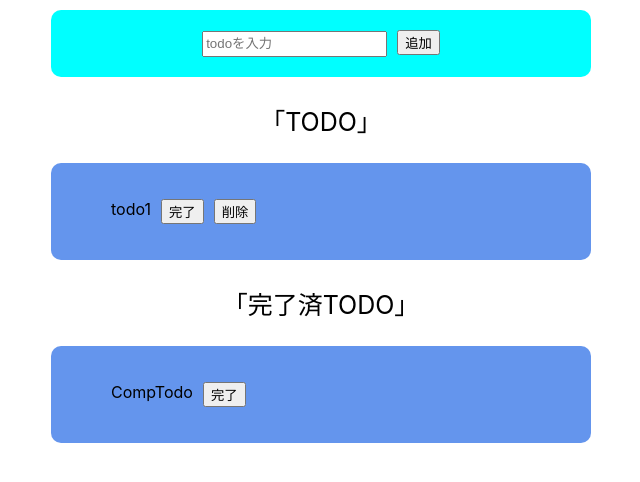
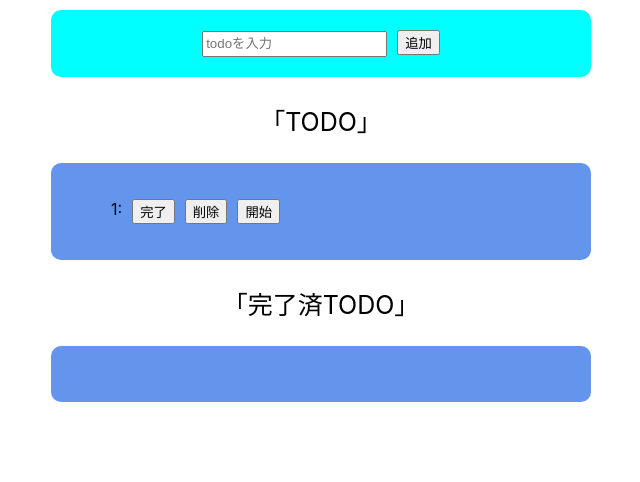
Before and after one commit to RyoTTT/no335-Todolist, a React (Create React App) app: page / in a window 1280 px wide. Both pictures are taken after a click on the button "追加". Shown: the top 482 px of the page, without its empty margins (319-959 px from the left). Built offline with nearby package versions, Linux system fonts and the light colour scheme.

Commit message:
add comp and delete func

```diff
--- a/src/App.css
+++ b/src/App.css
@@ -23,9 +23,7 @@ p {
   background-color: cornflowerblue;
   border-radius: 10px;
 }
-ul {
-  display: flex;
-}
+
 button {
   margin-left:10px;
 }
@@ -43,3 +41,11 @@ li {
   background-color:cornflowerblue;
   border-radius: 10px;
 }
+.contents {
+  display: flex;
+  margin-bottom:5px;
+}
+#active {
+  background-color: crimson;
+  color: gold;
+}
--- a/src/App.js
+++ b/src/App.js
@@ -1,27 +1,86 @@
-import logo from './logo.svg';
 import React from 'react';
 import './App.css';
+import { useState } from 'react';
+import { findByLabelText } from '@testing-library/react';
+
 
 function App() {
-  return (
+  const [todos,setTodos] = useState([]);
+  const [todoText,settodoText] = useState("");
+  const [compTodos,setcompTodos] = useState([]);
+  const [active,setactive] = useState(false);
+
+  const getText = (e) => {
+    e.preventDefault();
+    settodoText(e.target.value);
+  }
+
+  const submitTodo = () => {
+      const newTodos = [...todos, todoText];
+      setTodos(newTodos);
+      settodoText("");
+    }
+
+  const todoDelete = (num) => {
+    const spliceTodos = [...todos];
+    spliceTodos.splice(num,1);
+    setTodos(spliceTodos);
+    }
+
+  const todoComp = (num) => {
+    const spliceTodos = [...todos];
+    spliceTodos.splice(num,1);
+
+  const newcompTodos = [...compTodos,todos[num]];
+    setTodos(spliceTodos);
+    setcompTodos(newcompTodos);
+  }
+
+  const backTodos = (num) => {
+    const backTodos = [...compTodos];
+    backTodos.splice(num,1);
+
+    const returnTodos = [...todos,compTodos[num]];
+    setTodos(returnTodos);
+    setcompTodos(backTodos);
+  }
+  const todoDoing = () => {
+    setactive(!active);
+  }
+
+ return (
 <>
 <div className="submit">
-  <input type="text" placeholder='todoを入力'></input>
-  <button>追加</button>
+  <input name="todo" type="text"  value={todoText} placeholder='todoを入力' onChange={getText}></input>
+  <button onClick={submitTodo}>追加</button>
 </div>
 <p>「TODO」</p>
 <div className='todolist'>
   <ul>
-    <li>todo1</li>
-    <button>完了</button>
-    <button>削除</button>
+    {todos.map((todo,num)=>{
+      return (
+        <div key="todolist" className="contents" id={ active ? "active" : "" }>
+          <li>{num+1}:{todo}</li>
+          <button onClick={()=>todoComp(num)}>完了</button>
+          <button onClick={()=>todoDelete(num)}>削除</button>
+          <button onClick={todoDoing}>開始</button>
+        </div>
+      )
+    })}
   </ul>
 </div>
 <p>「完了済TODO」</p>
 <div className="compTodo">
   <ul>
-    <li>CompTodo</li>
-    <button>完了</button>
+    {compTodos.map((todo,num)=>{
+      return (
+        <div key="compTodolist" className="contents">
+        <li>{num+1}:{todo}</li>
+        <button onClick={()=>backTodos(num)}>戻す</button>
+        </div>
+      )
+    })
+  }
   </ul>
 </div>
 </>
```
